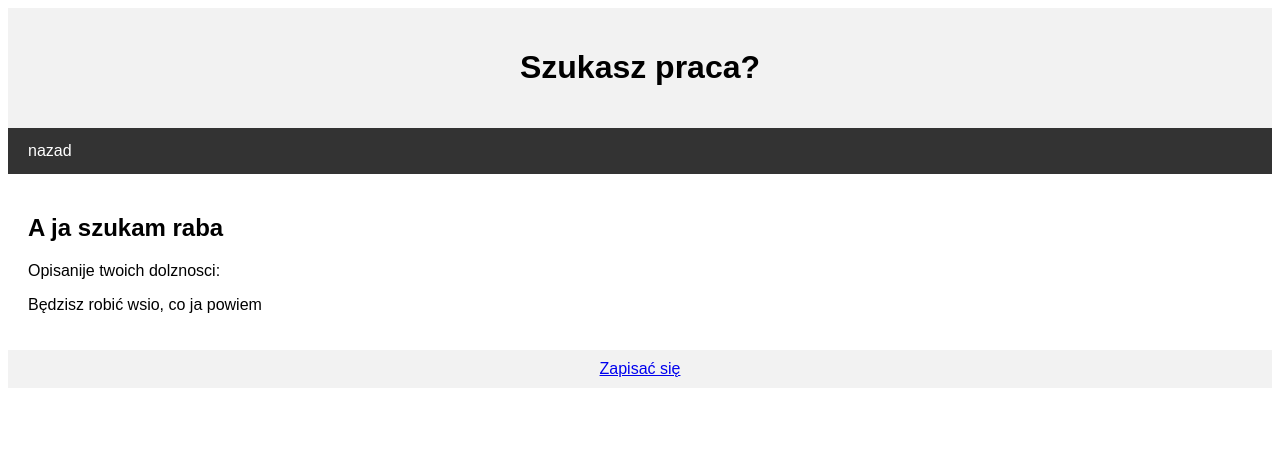
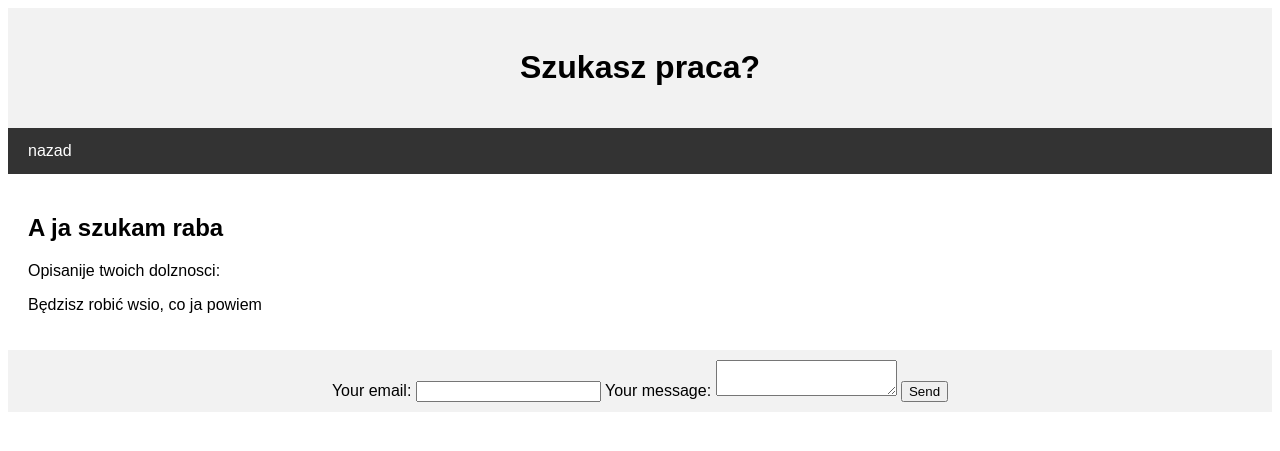
Before and after one commit to majnkraaft/majnkraaft.github.io, a Jekyll site: the page built from robota.html, in a window 1280 px wide. Shown: the top 451 px of the page. Built offline with Jekyll 4.4.1, drawn with Linux system fonts in a browser that asks for light colours.

Commit message:
update robota.html

```diff
--- a/robota.html
+++ b/robota.html
@@ -33,7 +33,22 @@
 </div>
 
 <div class="stopka">
-    <a href="dzieki.html">Zapisać się</a>
+    <form
+  action="https://formspree.io/f/xnnyjbzl"
+  method="POST"
+>
+  <label>
+    Your email:
+    <input type="email" name="email">
+  </label>
+  <label>
+    Your message:
+    <textarea name="message"></textarea>
+  </label>
+  <!-- your other form fields go here -->
+  <button type="submit">Send</button>
+</form>
+    <!--<a href="dzieki.html">Zapisać się</a>-->
 </div>
 
 </body>
```
